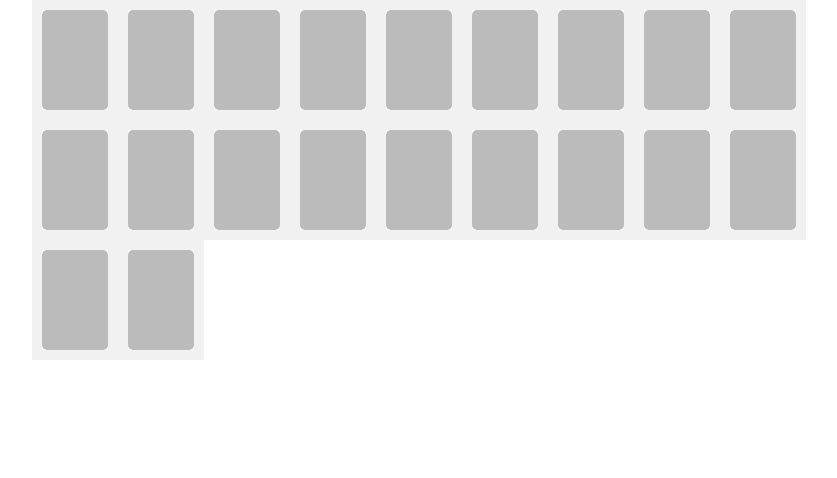
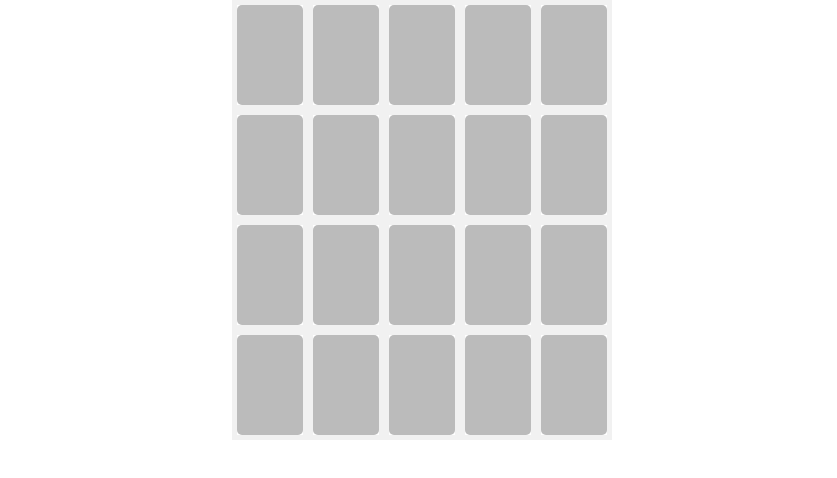
Before and after one commit to jacobfilik/react-memory, a React (Create React App) app: page / in a window 1280 px wide. Shown: the top 478 px of the page, without its empty margins (208-1045 px from the left). Built offline with nearby package versions, Linux system fonts and the light colour scheme.

Commit message:
working version

```diff
--- a/src/App.css
+++ b/src/App.css
@@ -1,62 +1,4 @@
 .game {
-  max-width: 800px;
+  max-width: 400px;
   margin: 0 auto;
 }
-
-/* The flip card container - set the width and height to whatever you want. We have added the border property to demonstrate that the flip itself goes out of the box on hover (remove perspective if you don't want the 3D effect */
-.flip-card,
-.flipped-card {
-  background-color: transparent;
-  width: 66px;
-  height: 100px;
-  float: left;
-  border: 10px solid #f1f1f1;
-  perspective: 1000px; /* Remove this if you don't want the 3D effect */
-}
-
-/* This container is needed to position the front and back side */
-.flip-card-inner {
-  position: relative;
-  width: 100%;
-  height: 100%;
-  text-align: center;
-  transition: transform 0.8s;
-  transform-style: preserve-3d;
-}
-
-/* Do an horizontal flip when you move the mouse over the flip box container */
-.flipped-card .flip-card-inner {
-  transform: rotateY(180deg);
-}
-
-/* Position the front and back side */
-.flip-card-front,
-.flip-card-back {
-  position: absolute;
-  width: 100%;
-  height: 100%;
-  -webkit-backface-visibility: hidden;
-  /* Safari */
-  backface-visibility: hidden;
-}
-
-/* Style the front side (fallback if image is missing) */
-.flip-card-front {
-  background-color: #bbb;
-  border-radius: 5px;
-  display: flex;
-  justify-content: center;
-  align-items: center;
-  color: black;
-}
-
-/* Style the back side */
-.flip-card-back {
-  background-color: dodgerblue;
-  border-radius: 5px;
-  color: white;
-  display: flex;
-  justify-content: center;
-  align-items: center;
-  transform: rotateY(180deg);
-}
--- a/src/App.js
+++ b/src/App.js
@@ -1,10 +1,10 @@
 import "./App.css";
-import Cards from "./Cards";
+import CardGame from "./CardGame";
 
 function App() {
   return (
     <div className="game">
-      <Cards />
+      <CardGame />
     </div>
   );
 }
--- /dev/null
+++ b/src/CardGame.js
@@ -0,0 +1,158 @@
+import Card from "./Cards";
+
+import star from "./images/star.svg";
+import heart from "./images/heart.svg";
+import bee from "./images/bee.svg";
+import bolt from "./images/bolt.svg";
+import bunny from "./images/bunny.svg";
+import drop from "./images/drop.svg";
+import happy from "./images/happy.svg";
+import leaf from "./images/leaf.svg";
+import letter from "./images/letter.svg";
+import paw from "./images/paw.svg";
+
+import { useState } from "react";
+import React from "react";
+
+function getCardArray() {
+  const imageMap = getImageMap();
+  return Array.from(Object.entries(imageMap));
+}
+
+function getImageMap() {
+  return {
+    heart,
+    star,
+    bee,
+    bolt,
+    bunny,
+    drop,
+    happy,
+    leaf,
+    letter,
+    paw,
+  };
+}
+
+function shuffleArray(array) {
+  for (let i = array.length - 1; i > 0; i--) {
+    const j = Math.floor(Math.random() * (i + 1));
+    [array[i], array[j]] = [array[j], array[i]];
+  }
+}
+
+function getShuffledState(nCards) {
+  const indices = [...Array(nCards).keys(), ...Array(nCards).keys()];
+  shuffleArray(indices);
+  return indices;
+}
+
+const CardGame = (props) => {
+  const cardArray = getCardArray();
+
+  const [cardIndices, setCardIndices] = useState(
+    getShuffledState(cardArray.length)
+  );
+
+  const [flipped, setFlipped] = useState(
+    new Array(cardIndices.length).fill(false)
+  );
+  const [matched, setMatched] = useState(
+    new Array(cardIndices.length).fill(false)
+  );
+
+  const [clickLock, setClickLock] = useState(false);
+
+  const onClick = (number) => {
+    console.log("ONCLICK" + number);
+    if (clickLock) {
+      return;
+    }
+
+    if (flipped[number]) {
+      return;
+    }
+
+    setClickLock(true);
+
+    const f = [...flipped];
+    f[number] = !f[number];
+
+    setFlipped(f);
+
+    const flippedIndices = [];
+    const rawIndices = [];
+
+    const l = f.filter((v, index) => {
+      if (v === true && matched[index] === false) {
+        rawIndices.push(index);
+        flippedIndices.push(cardIndices[index]);
+        return true;
+      }
+
+      return false;
+    });
+
+    const count = l.length;
+
+    if (count === 2) {
+      if (flippedIndices[0] === flippedIndices[1]) {
+        const m = [...matched];
+        m[rawIndices[0]] = true;
+        m[rawIndices[1]] = true;
+        setMatched(m);
+      }
+
+      const flipBack = () => {
+        console.log("FLIP BACK");
+        const f = [...matched];
+        setFlipped(f);
+        setClickLock(false);
+      };
+
+      setTimeout(flipBack, 2000);
+    } else {
+      setClickLock(false);
+    }
+  };
+
+  return (
+    <Cards
+      cardArray={cardArray}
+      cardIndices={cardIndices}
+      flipped={flipped}
+      matched={matched}
+      onClick={onClick}
+    />
+  );
+};
+
+const Cards = (props) => {
+  //const { cardList, flipped, onClick } = useGameState();
+
+  const createClick = (index) => props.onClick(index);
+
+  //var cardList = getCardStates();
+
+  const cardIndices = props.cardIndices;
+  const cardArray = props.cardArray;
+
+  //start to pass down state on props
+  return (
+    <div>
+      {cardIndices.map((cardIndex, index) => (
+        <Card
+          key={index}
+          number={cardIndex}
+          index={index}
+          image={cardArray[cardIndex]}
+          onClick={(e) => createClick(index)}
+          flipped={props.flipped[index]}
+          matched={props.matched[index]}
+        />
+      ))}
+    </div>
+  );
+};
+
+export default CardGame;
--- a/src/Cards.css
+++ b/src/Cards.css
@@ -1,12 +1,20 @@
 /* The flip card container - set the width and height to whatever you want. We have added the border property to demonstrate that the flip itself goes out of the box on hover (remove perspective if you don't want the 3D effect */
 .flip-card,
-.flipped-card {
-  background-color: transparent;
+.flipped-card,
+.matched-card {
   width: 66px;
   height: 100px;
   float: left;
-  border: 10px solid #f1f1f1;
   perspective: 1000px; /* Remove this if you don't want the 3D effect */
+}
+
+.matched-card {
+  border: 5px solid #9dceff;
+}
+
+.flip-card,
+.flipped-card {
+  border: 5px solid #f1f1f1;
 }
 
 /* This container is needed to position the front and back side */
@@ -20,6 +28,7 @@
 }
 
 /* Do an horizontal flip when you move the mouse over the flip box container */
+.matched-card .flip-card-inner,
 .flipped-card .flip-card-inner {
   transform: rotateY(180deg);
 }
@@ -42,14 +51,13 @@
   display: flex;
   justify-content: center;
   align-items: center;
-  color: black;
 }
 
 /* Style the back side */
 .flip-card-back {
   background-color: dodgerblue;
+  outline-offset: 5px;
   border-radius: 5px;
-  color: white;
   display: flex;
   justify-content: center;
   align-items: center;
--- a/src/Cards.js
+++ b/src/Cards.js
@@ -1,60 +1,11 @@
 import "./Cards.css";
 
-import star from "./images/star.svg";
-import heart from "./images/heart.svg";
-import bee from "./images/bee.svg";
-import bolt from "./images/bolt.svg";
-import bunny from "./images/bunny.svg";
-import drop from "./images/drop.svg";
-import happy from "./images/happy.svg";
-import leaf from "./images/leaf.svg";
-import letter from "./images/letter.svg";
-import paw from "./images/paw.svg";
-
-import React from "react";
-import { useState } from "react";
-
-function shuffleArray(array) {
-  for (let i = array.length - 1; i > 0; i--) {
-    const j = Math.floor(Math.random() * (i + 1));
-    [array[i], array[j]] = [array[j], array[i]];
-  }
-}
-
-function getCardStates() {
-  const imageMap = getImageMap();
-  const imageArray = Array.from(Object.entries(imageMap));
-  const imageArrayCopy = [...imageArray];
-  const imarray = imageArray.concat(imageArrayCopy);
-  shuffleArray(imarray);
-  return imarray;
-}
-
-function getImageMap() {
-  return {
-    heart,
-    star,
-    bee,
-    bolt,
-    bunny,
-    drop,
-    happy,
-    leaf,
-    letter,
-    paw,
-  };
-}
-
 const Card = (props) => {
-  // const [flipped, setFlipped] = useState(false);
-  // const handleClick = () => {
-  //   setFlipped(!flipped);
-  //   console.log("click " + props.number);
-  // };
+  const className = props.flipped ? "flipped-card" : "flip-card";
 
   return (
     <div
-      className={props.flipped ? "flipped-card" : "flip-card"}
+      className={props.matched ? "matched-card" : className}
       onClick={props.onClick}
     >
       <div className="flip-card-inner">
@@ -67,75 +18,4 @@ const Card = (props) => {
   );
 };
 
-// const useGameState = () => {
-// return { cardList, flipped, onClick };
-// };
-
-const CardGame = (props) => {
-  //const { createGame, onClick } = useGameState();
-  //var { cardList, flipped } = createGame();
-};
-
-const Cards = (props) => {
-  console.log("Create state");
-
-  const [cardList, setCardList] = useState(getCardStates());
-
-  const [flipped, setFlipped] = useState(
-    new Array(cardList.length).fill(false)
-  );
-  const [matched, setMatched] = useState(
-    new Array(cardList.length).fill(false)
-  );
-
-  const onClick = (number) => {
-    console.log("ONCLICK" + number);
-    const f = [...flipped];
-    f[number] = !f[number];
-
-    setFlipped(f);
-
-    const count = f.filter((v) => v === true).length;
-
-    if (count === 2) {
-      const flipBack = () => {
-        const f = [...flipped];
-        f.fill(false);
-        setFlipped(f);
-      };
-
-      setTimeout(flipBack, 2000);
-    }
-  };
-
-  return <CardsInner cardList={cardList} flipped={flipped} onClick={onClick} />;
-};
-
-const CardsInner = (props) => {
-  //const { cardList, flipped, onClick } = useGameState();
-
-  const createClick = (index) => props.onClick(index);
-  console.log(props);
-
-  //var cardList = getCardStates();
-
-  const cl = props.cardList;
-
-  const onClick1 = (index) => console.log(index);
-  //start to pass down state on props
-  return (
-    <div>
-      {cl.map((image, index) => (
-        <Card
-          key={index}
-          number={index}
-          image={image}
-          onClick={(e) => createClick(index)}
-          flipped={props.flipped[index]}
-        />
-      ))}
-    </div>
-  );
-};
-
-export default Cards;
+export default Card;
```
